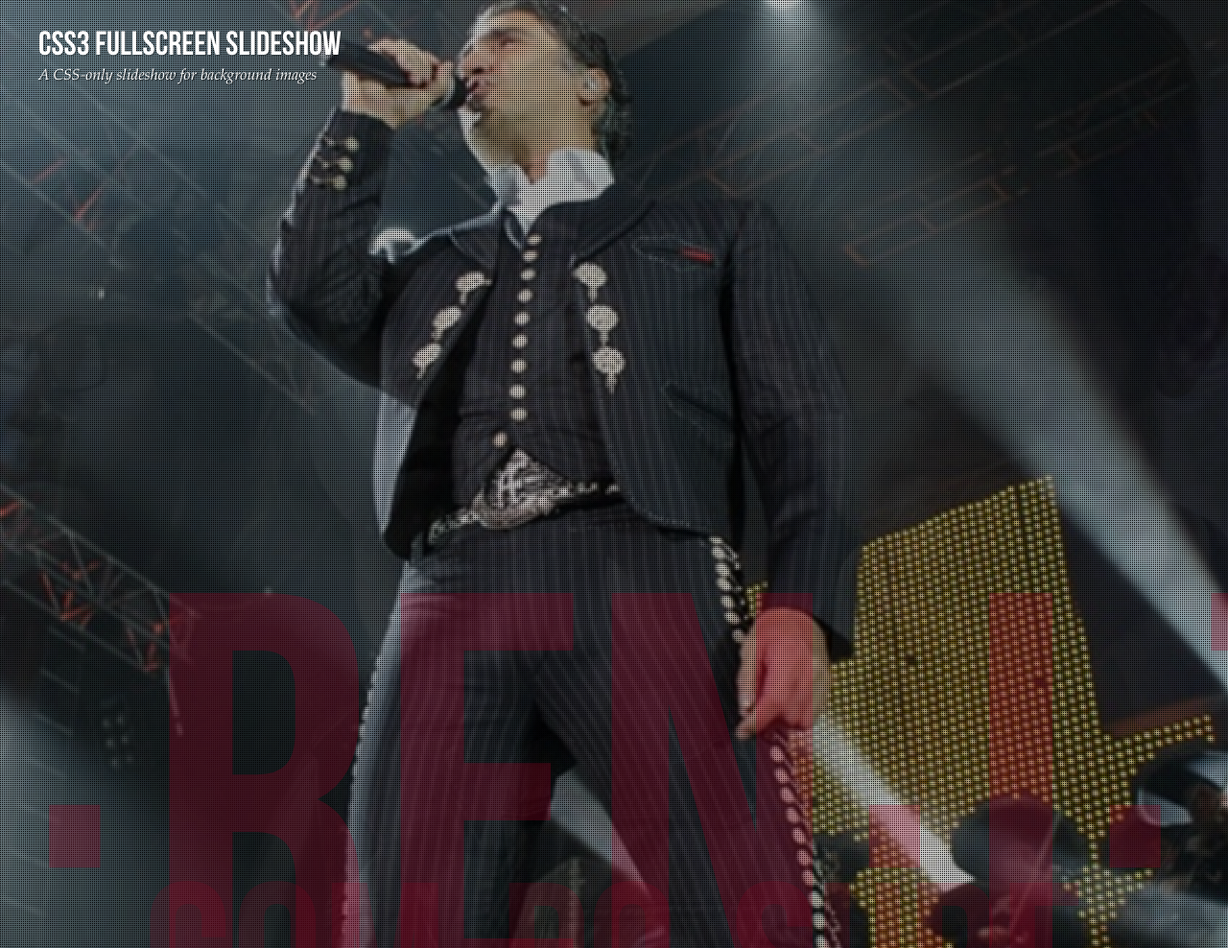
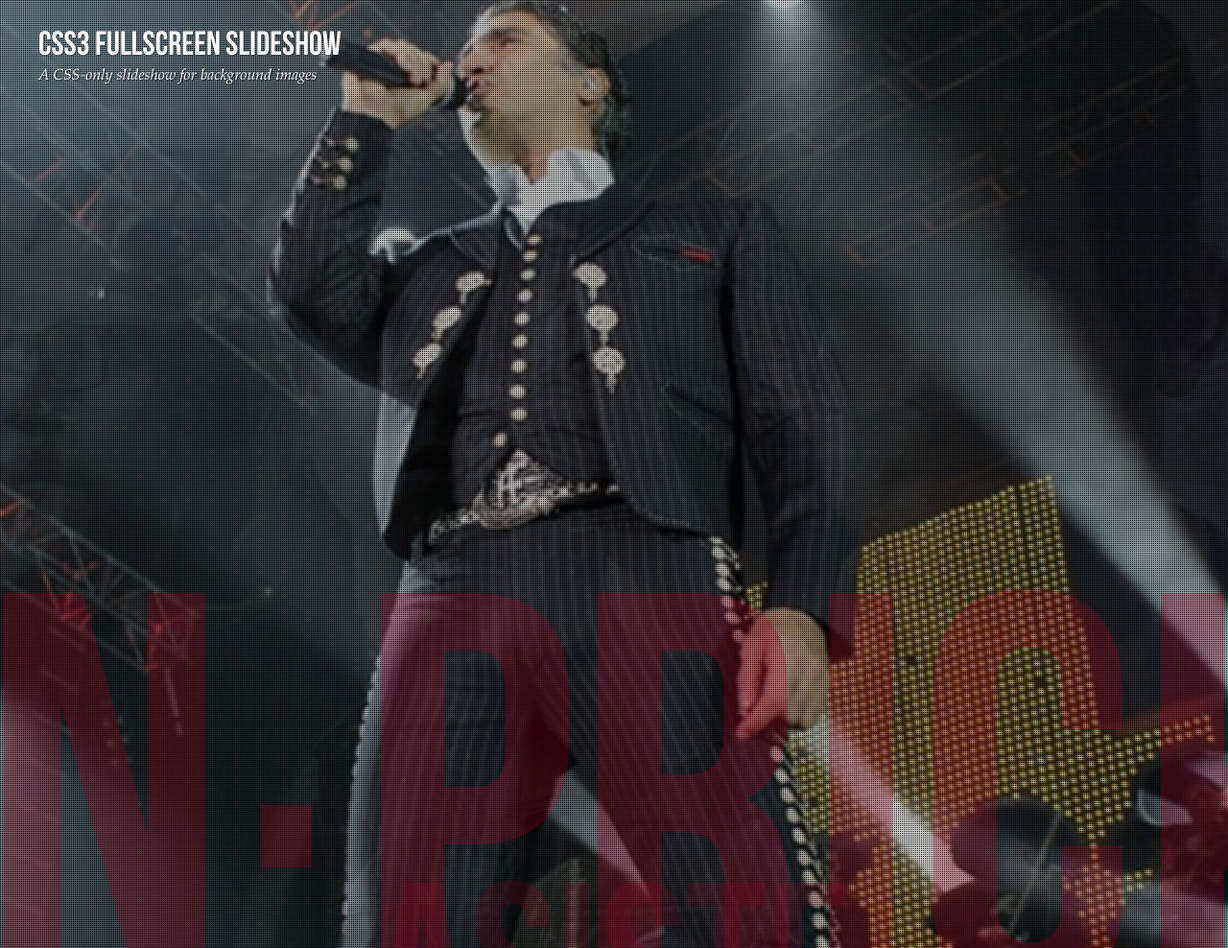
Before and after one commit to charlybanya/inviteme, a PHP site: page /mockup.html in a window 1280 px wide. Shown: the whole page at 96% size. Run offline with PHP 8.4, Linux system fonts and the light colour scheme.

Commit message:
Mockup!!

```diff
--- a/css/demo.css
+++ b/css/demo.css
@@ -73,7 +73,7 @@ a{
 .clr{
 	clear: both;
 }
-.container > header{
+.container {
 	padding: 30px 30px 10px 20px;
 	margin: 0px 20px 10px 20px;
 	position: relative;
@@ -81,7 +81,7 @@ a{
 	text-shadow: 1px 1px 1px rgba(0,0,0,0.2);
     text-align: left;
 }
-.container > header h1{
+.container  h1{
 	font-family: 'BebasNeueRegular', 'Arial Narrow', Arial, sans-serif;
 	font-size: 35px;
 	line-height: 35px;
@@ -91,10 +91,10 @@ a{
 	text-shadow: 1px 1px 1px rgba(0,0,0,0.3);
     padding: 0px 0px 5px 0px;
 }
-.container > header h1 span{
+.container  h1 span{
 
 }
-.container > header h2, p.info{
+.container  h2, p.info{
 	font-size: 16px;
 	font-style: italic;
 	color: #f8f8f8;
@@ -184,7 +184,7 @@ p.codrops-demos a.current-demo:hover{
 }
 /* Media Queries */
 @media screen and (max-width: 767px) {
-	.container > header{
+	.container {
 		text-align: center;
 	}
 	p.codrops-demos {
--- a/mockup.html
+++ b/mockup.html
@@ -16,18 +16,16 @@
     </head>
     <body id="page">
         <ul class="cb-slideshow">
-            <li><span>Image 01</span><div><h3>se·ren·i·ty</h3></div></li>
-            <li><span>Image 02</span><div><h3>com·po·sure</h3></div></li>
-            <li><span>Image 03</span><div><h3>e·qua·nim·i·ty</h3></div></li>
-            <li><span>Image 04</span><div><h3>bal·ance</h3></div></li>
-            <li><span>Image 05</span><div><h3>qui·e·tude</h3></div></li>
-            <li><span>Image 06</span><div><h3>re·lax·a·tion</h3></div></li>
+            <li><span>Image 01</span><div><h3>Con·Prickie</h3></div></li>
+            <li><span>Image 02</span><div><h3>·Asiste·</h3></div></li>
+            <li><span>Image 03</span><div><h3>A·Los·Mejores·Eventos</h3></div></li>
+            <li><span>Image 04</span><div><h3>Con·Prickie</h3></div></li>
+            <li><span>Image 05</span><div><h3>·Asiste·</h3></div></li>
+            <li><span>Image 06</span><div><h3>A·Los·Mejores·Eventos</h3></div></li>
         </ul>
         <div class="container">
-            <header>
                 <h1>CSS3 <span>Fullscreen Slideshow</span></h1>
                 <h2>A CSS-only slideshow for background images</h2>
-            </header>
         </div>
     </body>
 </html>
```
